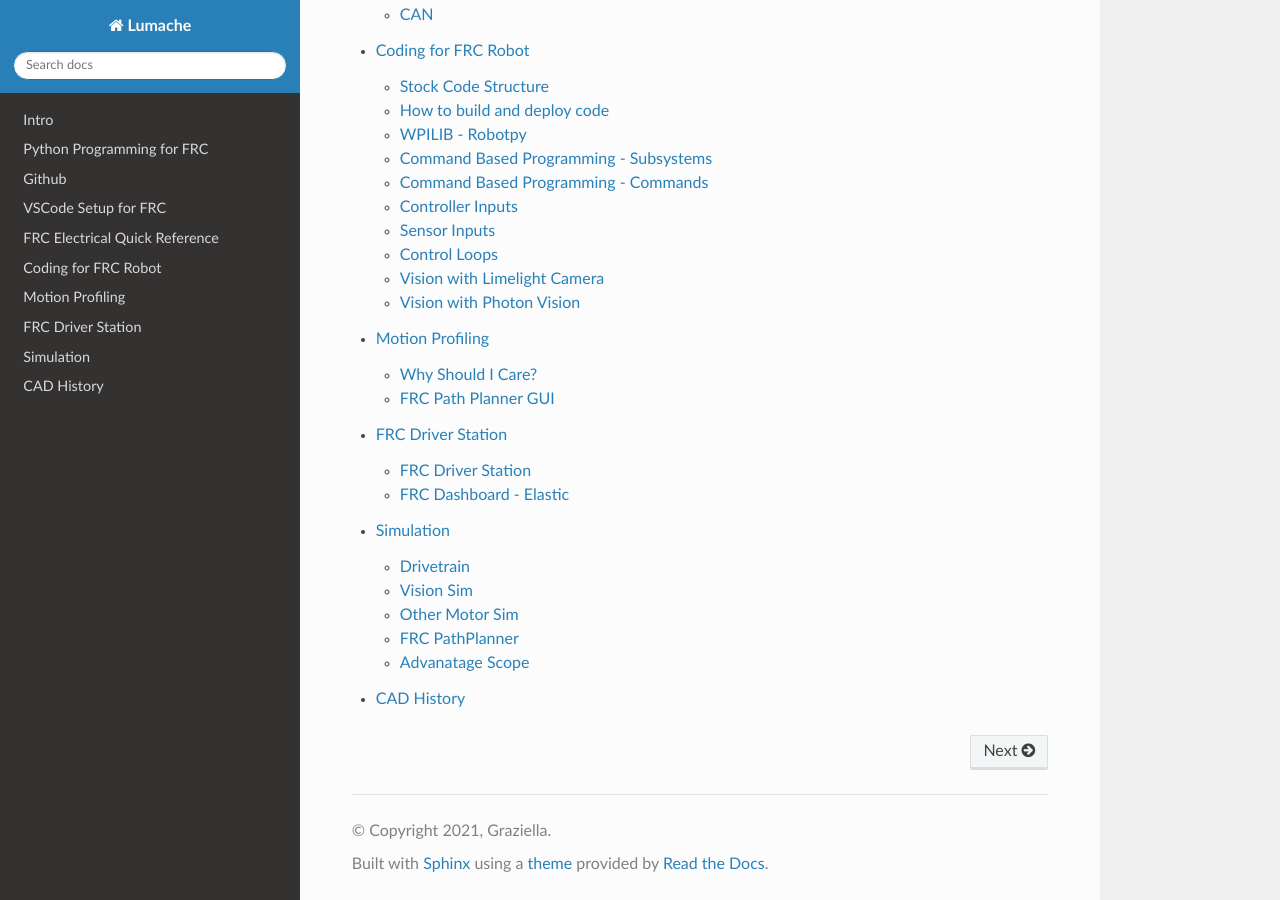
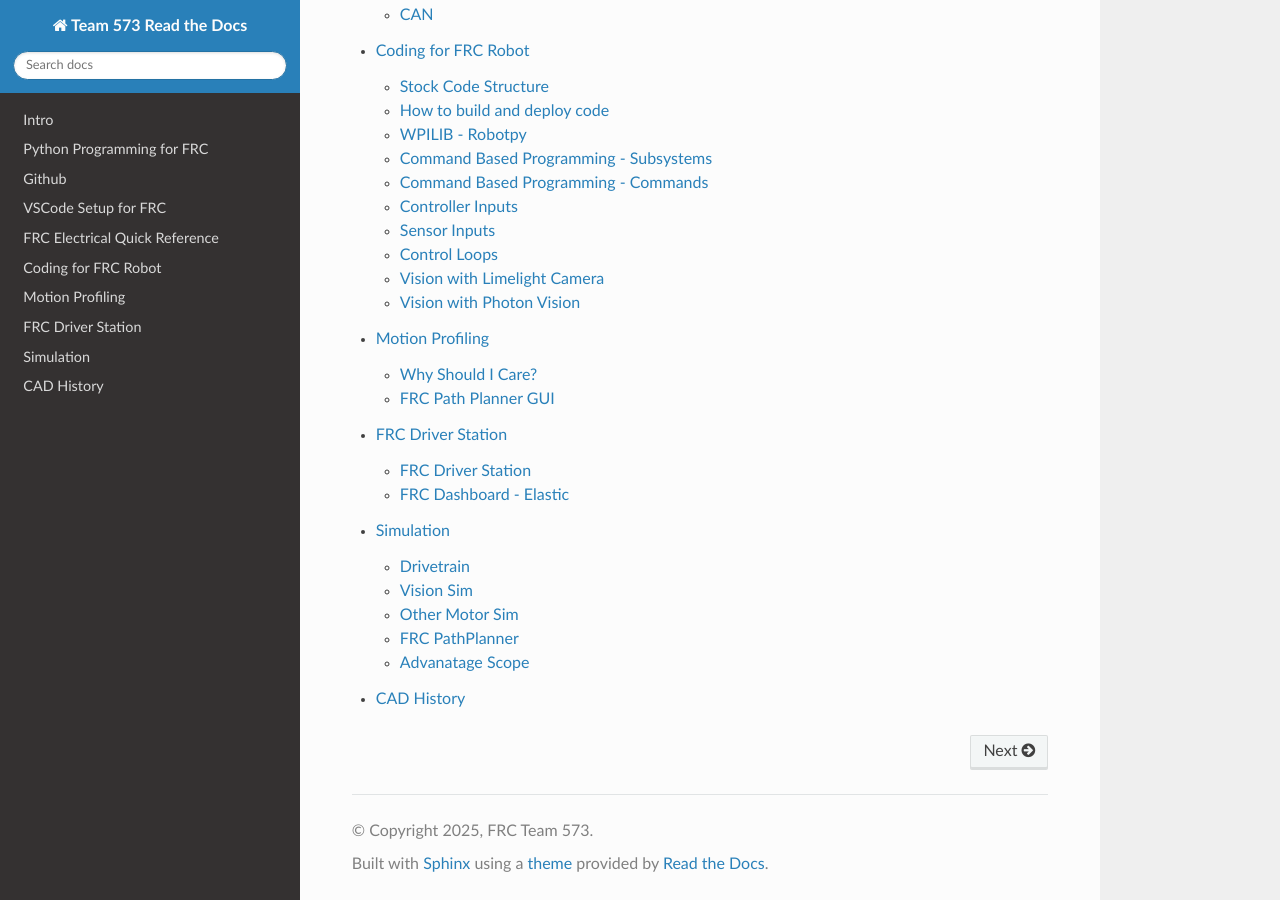
Before and after one commit to frcteam573/Team573ProgrammingDocs, a Sphinx documentation site: the page built from docs/source/index.rst, in a window 1280 px wide and 900 px high, scrolled down 830 px. Built offline with Sphinx 7.4.7 and the Read the Docs theme 3.1.0, drawn with Linux system fonts in a browser that asks for light colours.

Commit message:
Update conf.py

```diff
--- a/docs/source/conf.py
+++ b/docs/source/conf.py
@@ -2,9 +2,9 @@
 
 # -- Project information
 
-project = 'Lumache'
-copyright = '2021, Graziella'
-author = 'Graziella'
+project = 'Team 573 Read the Docs'
+copyright = '2025, FRC Team 573'
+author = 'FRC Team 573'
 
 release = '0.1'
 version = '0.1.0'
```
